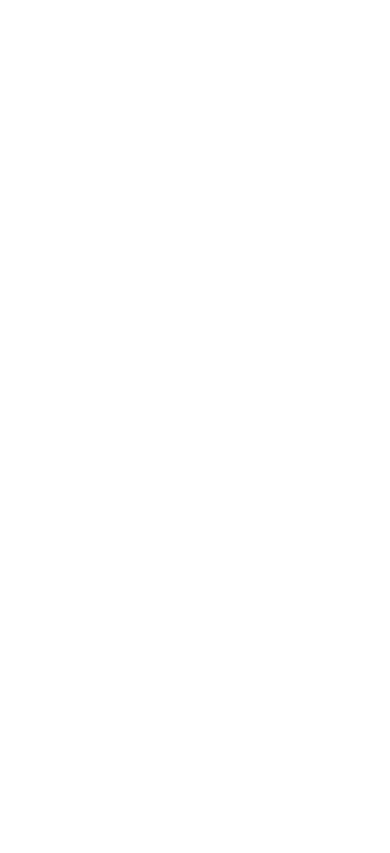
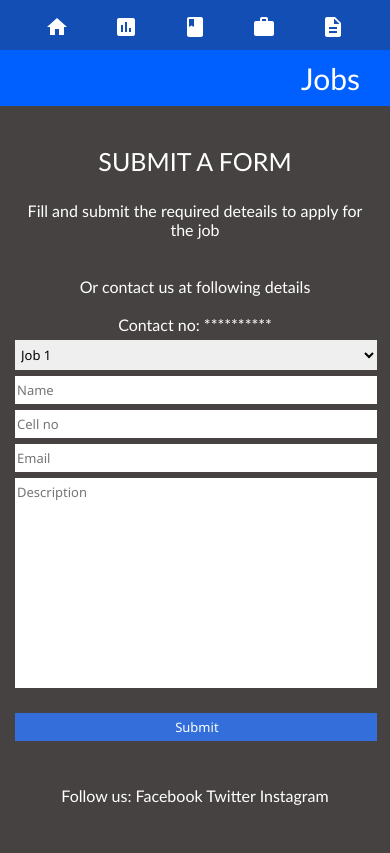
Before and after one commit to arunacharya528/TCA-web, a plain HTML site: page jobs.html in a window 390 px wide. Drawn offline with Linux system fonts and the light colour scheme.

Commit message:
Fourth Commit

```diff
--- /dev/null
+++ b/designs/jobs.css
@@ -0,0 +1,118 @@
+header{
+    font-size:30px;
+    letter-spacing: 0;
+    font-style: normal;
+}
+#form_container{
+    display: flex;
+    flex-wrap: nowrap;
+    justify-content: center;
+    width: 100%;
+}
+#form_background{
+    background-color: rgb(70, 66, 66);
+    width: 45%;
+    color: white;
+    padding:15px;
+}
+#form_title{
+    text-align: center;
+    color: white;
+    font-size: 25px;
+    padding: 25px;
+}
+form{
+    display: flex;
+    flex-direction: column;
+    justify-content: center;
+}
+#form_body{
+    display: flex;
+    justify-content: space-around;
+}
+#job_index{
+    border:none;
+    padding:4px 0 4px 0;
+    width:408px;
+    transition-duration: 0.5s;
+}
+#name_contact{
+    display: flex;
+}
+#name{
+    width: 199px;
+}
+#cell_no{
+    width: 199px;
+    margin-left:6px;
+}
+#email{
+    width: 406px;
+}
+#desc{
+    width: 406px;
+    height:200px;
+    resize: none;
+}
+#submit{
+    width:409px;
+    background: rgb(51, 110, 219);
+    color: white;
+    transition-duration: 0.5s;
+    padding: 10px 0;
+}
+#submit:hover{
+    background-color: rgb(240, 53, 53);
+}
+#name,#cell_no,#email,#desc,#submit,#job_index{
+    border: none;
+    margin-top: 6px;
+    padding: 5px 0 5px 2px;
+    font-family: 'Segoe UI', Tahoma, Geneva, Verdana, sans-serif;
+    font-size: 13px;
+}
+#social_media_connect{
+    text-align: center;
+    padding: 45px 0px;
+}
+#social_media_connect a{
+    text-decoration: none;
+    color:white;
+}
+@media only screen and (max-width:1300px){
+    #form_background{
+        width: 100%;
+    }
+}
+@media only screen and (max-width:600px){
+    #form_body{
+        display: flex;
+        flex-direction: column;
+        justify-content: center;
+    }
+    #form_background{
+        width: 100%;
+        display: flex;
+        justify-content: center;
+        flex-direction: column;
+        text-align: center;
+    }
+    form{
+        display: flex;
+        justify-content: center;
+        flex-direction: column;
+    }
+    #name_contact{
+        display: flex;
+        flex-direction: column;
+    }
+    #job_index,#name,#cell_no,#email,#desc,#submit{
+        width:100%;
+    }
+    #cell_no{
+        margin: 6px 0 0 0;
+    }
+    #job_index,#submit{
+        width:100.5%;
+    }
+}
--- a/designs/main.css
+++ b/designs/main.css
@@ -78,20 +78,38 @@ section{
 
 /*scrollbar*/
 ::-webkit-scrollbar {
-    height:6px;
-    width:6px;
+    height:8px;
+    width:8px;
 }
 
 ::-webkit-scrollbar-track {
-    box-shadow: inset 0 0 5px rgb(117, 117, 117);
+    border:1.5px solid black;
 }
 
 ::-webkit-scrollbar-thumb {
-    background: linear-gradient(to right,rgb(255, 196, 196),red,rgb(255, 196, 196));
+    border:2px solid black;
+    border-radius: 8px;
+}
+::-webkit-scrollbar-thumb:hover {
+
+    background: black;
 }
 
-
-::-webkit-scrollbar-thumb:hover {
-
-    background: linear-gradient(to right,rgb(255, 196, 196),red,rgb(255, 196, 196));
+@media only screen and (max-width:426px){
+    #nav{
+        display: flex;
+        flex-direction: row;
+        justify-content: space-evenly;
+        width:100%;
+        height:50px;
+        position: sticky;
+        top: 0;
+        z-index: 1;
+    }
+    header{
+        font-size: 30px;
+    }
+    section{
+        margin-left: 0;
+    }
 }
--- a/designs/reviews.css
+++ b/designs/reviews.css
@@ -0,0 +1,5 @@
+header{
+    font-size:30px;
+    letter-spacing: 0;
+    font-style: normal;
+}
--- a/jobs.html
+++ b/jobs.html
@@ -0,0 +1,86 @@
+<!DOCTYPE html>
+<html lang="en">
+<head>
+    <meta charset="UTF-8">
+    <meta name="viewport" content="width=device-width, initial-scale=1.0">
+    <link rel='stylesheet' href="designs/main.css">
+    <link rel='stylesheet' href="designs/jobs.css">
+    <link href="https://fonts.googleapis.com/icon?family=Material+Icons"
+      rel="stylesheet">
+    <title>Document</title>
+</head>
+<body>
+    <div id='nav'>
+        <div class="nav_icon">
+            <a href='index.html'>
+                <i class="material-icons" >home</i>
+            </a>
+            <span class="label">Home<span id='label_detail'>Navigating name</span></span>
+
+        </div >
+        <div class="nav_icon">
+            <a href='reviews.html'>
+                <i class="material-icons">assessment</i>
+            </a>
+            <span class="label">Reviews</span>
+        </div >
+        <div class="nav_icon">
+            <a href='glossary.html'>
+                <i class="material-icons">class</i>
+            </a>
+            <span class="label">Glossary</span>
+        </div >
+        <div class="nav_icon">
+            <a href='jobs.html'>
+                <i class="material-icons">work</i>
+            </a>
+            <span class="label">Jobs</span>
+        </div >
+        <div class="nav_icon">
+            <a href='tutorial.html'>
+                <i class="material-icons">description</i>
+            </a>
+            <span class="label">Tutorials</span>
+        </div >
+    </div>
+    <header>
+        Jobs
+    </header>
+    <section>
+        <div id='form_container'>
+            <div id='form_background'>
+                <div id='form_title'>SUBMIT A FORM</div>
+                <div id='form_body'>
+                    <div id='left_content'>Fill and submit the required deteails to apply for the job
+                        <br><br><br>Or contact us at following details<br><br>
+                        Contact no: **********
+                    </div>
+                    <div id='right_content'>
+                        <form action="#">
+                            <select id='job_index' >
+                                <option>Job 1</option>
+                                <option>Job 2</option>
+                                <option>Job 3</option>
+                                <option>Job 4</option>
+                            </select>
+                            <div id='name_contact'>
+                                <input type="text" placeholder="Name" id='name'>
+                                <input type="text" placeholder="Cell no" id='cell_no'>
+                            </div>
+                            <input type="email" placeholder="Email" id='email' required>
+                            <textarea placeholder="Description" id='desc'></textarea><br>
+                            <input type="submit" value='Submit' placeholder="Name" id='submit'>
+                        </form>
+                    </div>
+                </div>
+                <div id='social_media_connect'>
+                    Follow us:
+                    <a href='http://facebook.com'>Facebook</a>
+                    <a href='http://facebook.com'>Twitter</a>
+                    <a href='http://facebook.com'>Instagram</a>
+                </div>
+            </div>
+        </div>
+    </section>
+</body>
+</html>
```
Also changed, not shown: designs/index.css (+26 -3 lines), index.html (+3 -3 lines), reviews.html (+2 -2 lines).
